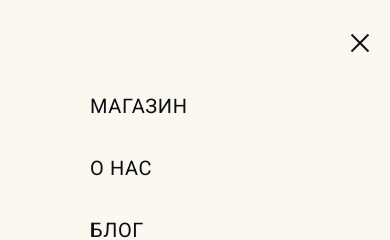
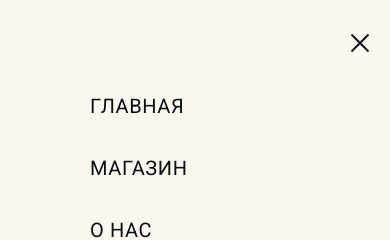
Before and after one commit to dvelx/Aromeshop, a Vue app in the folder frontend/: page / in a window 390 px wide. Both pictures are taken after a click on the element 367 px from the left and 81 px from the top of the page. Shown: the top 240 px of the page. Built offline with nearby package versions, Linux system fonts and the light colour scheme; no server answers.

Commit message:
fix: fix scroll mobile menu

```diff
--- a/frontend/src/components/HeaderComponent.vue
+++ b/frontend/src/components/HeaderComponent.vue
@@ -97,22 +97,27 @@
           <button class="menu-close" @click="close"></button>
           <ul class="burger-nav__list">
             <li class="burger-nav__item">
-              <router-link to="/catalog" class="burger-nav__link" active-class="active" @click="isOpenBurgerMenu">
+              <router-link to="/" class="burger-nav__link" active-class="active" @click="close">
+                ГЛАВНАЯ
+              </router-link>
+            </li>
+            <li class="burger-nav__item">
+              <router-link to="/catalog" class="burger-nav__link" active-class="active" @click="close">
                 МАГАЗИН
               </router-link>
             </li>
             <li class="burger-nav__item">
-              <router-link to="/about-us" class="burger-nav__link" active-class="active" @click="isOpenBurgerMenu">
+              <router-link to="/about-us" class="burger-nav__link" active-class="active" @click="close">
                 О&nbsp;НАС
               </router-link>
             </li>
             <li class="burger-nav__item">
-              <router-link to="/blog" class="burger-nav__link" active-class="active" @click="isOpenBurgerMenu">
+              <router-link to="/blog" class="burger-nav__link" active-class="active" @click="close">
                 БЛОГ
               </router-link>
             </li>
             <li class="burger-nav__item">
-              <router-link to="/reviews" class="burger-nav__link" active-class="active" @click="isOpenBurgerMenu">
+              <router-link to="/reviews" class="burger-nav__link" active-class="active" @click="close">
                 ОТЗЫВЫ
               </router-link>
             </li>
@@ -136,9 +141,15 @@ const cartProductsAmount = computed(() => {
   );
 });
 const isOpenBurgerMenu = () => {
-  toggle.value = !toggle.value;
+  document.body.style.position = 'fixed'
+  document.body.style.top = `-${window.screenY}px`
+  toggle.value = true;
 };
 const close = () => {
+  const scrollY = document.body.style.top
+  document.body.style.position = '';
+  document.body.style.top = '';
+  window.scrollTo(0, parseInt(scrollY || '0') * -1)
   toggle.value = false
 }
 
```
